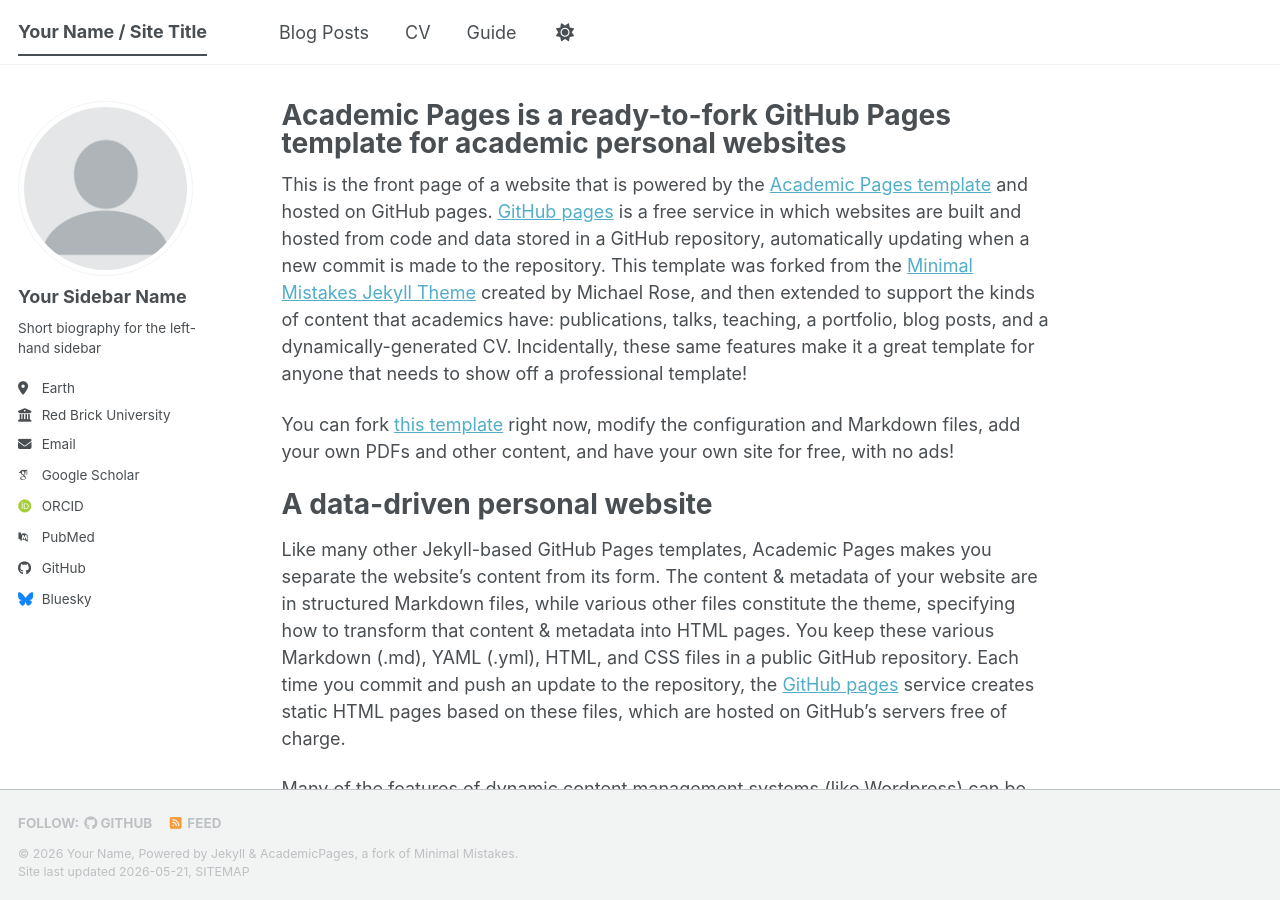
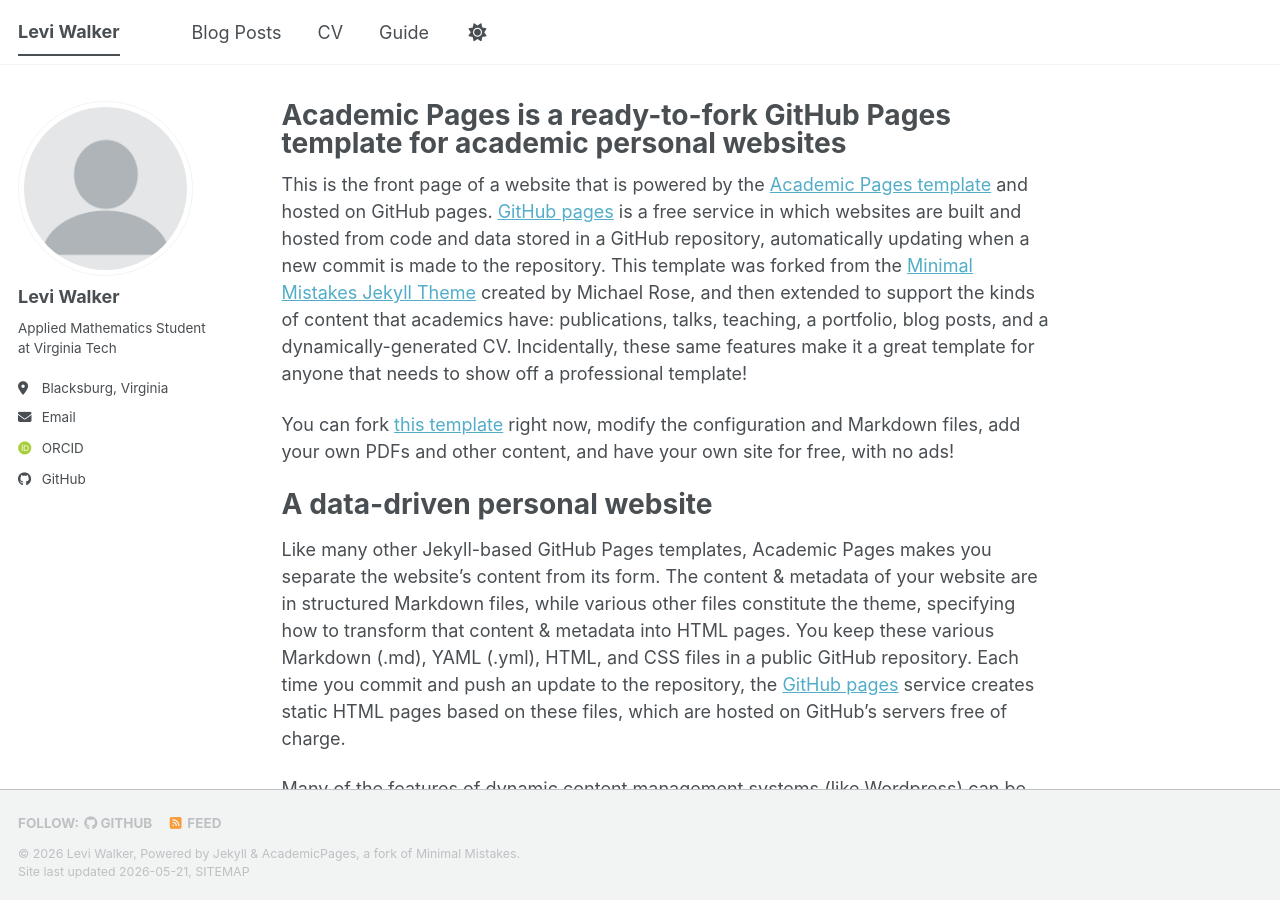
Before and after one commit to LeviWalker/leviwalker.github.io, a Jekyll site: the page built from _pages/about.md, in a window 1280 px wide and 900 px high. Built offline with Jekyll 4.4.1, drawn with Linux system fonts in a browser that asks for light colours; some web fonts are replaced; a script bundle is joined from its source files by our own code; library files that are not in the unit come from our copies.

Commit message:
big edit _config.yml

```diff
--- a/_config.yml
+++ b/_config.yml
@@ -9,14 +9,14 @@
 # Basic Site Settings
 locale                   : "en-US"
 site_theme               : "default" # The available themes options are "default", "air", "sunrise", "mint", "dirt" and "contrast"
-title                    : "Your Name / Site Title"
+title                    : "Levi Walker"
 title_separator          : "-"
-name                     : &name "Your Name"
-description              : &description "Your Name's academic portfolio"   # Update this with a general description of your site, this is the default if not overridden by a page
-url                      : https://academicpages.github.io # The base hostname & protocol for your site e.g. "https://[your GitHub username].github.io",
+name                     : &name "Levi Walker"
+description              : &description "Levi Walker's academic portfolio"   # Update this with a general description of your site, this is the default if not overridden by a page
+url                      : https://leviwalker.github.io # The base hostname & protocol for your site e.g. "https://[your GitHub username].github.io",
                                                            # or if you already have some other page hosted on Github then use "https://[your GitHub username].github.io/[Your Repo Name]"
 baseurl                  : "" # the subpath of your site, e.g. "/blog"
-repository               : "academicpages/academicpages.github.io"
+repository               : "LeviWalker/leviwalker.github.io"
 
 # Site Author - The following control what appear as part of the author content on the side bar.
 #               If a field is blank the icon and link will not appear, otherwise it will be shown.
@@ -24,24 +24,24 @@ repository               : "academicpages/academicpages.github.io"
 author:
   # Biographic information
   avatar           : "profile.png"
-  name             : "Your Sidebar Name"
-  pronouns         : # example: "she/her"
-  bio              : "Short biography for the left-hand sidebar"
-  location         : "Earth"
-  employer         : "Red Brick University"
+  name             : "Levi Walker"
+  pronouns         :
+  bio              : "Applied Mathematics Student at Virginia Tech"
+  location         : "Blacksburg, Virginia"
+  employer         :
   uri              : # URL
-  email            : "none@example.org"
+  email            : "ljwalker@vt.edu"
 
   # Academic websites
   academia         : # URL
-  arxiv            : # URL - Update with the correct link to your profile
-  googlescholar    : "https://scholar.google.com/citations?user=PS_CX0AAAAAJ"
+  arxiv            : # URL # TODO Update with the correct link to your profile
+  googlescholar    : # URL # TODO update
   inspire-hep      : # URL
   impactstory      : # URL
-  orcid            : "https://orcid.org/yourorcidurl"
+  orcid            : "https://orcid.org/0009-0002-1055-7139"
   semantic         : # URL
   ssrn             : # URL
-  pubmed           : "https://www.ncbi.nlm.nih.gov/pubmed/?term=john+snow"
+  pubmed           : # URL
   researchgate     : # URL
   scopus           : # URL
   zotero           : # URL
@@ -51,13 +51,13 @@ author:
   bitbucket        : # Username - Update with your username on the site
   codepen          : # Username
   dribbble         : # Username
-  github           : "academicpages"
+  github           : "LeviWalker"
   kaggle           : # Username
   stackoverflow    : # User number or user number and name (i.e., use "1" or "1/jeff-atwood")
 
   # Social media
   artstation       : # Username
-  bluesky          : "bsky.app" # Replace this with you Bluesky username
+  bluesky          : # Username
   facebook         : # Username
   flickr           : # Username
   foursquare       : # Username
```
